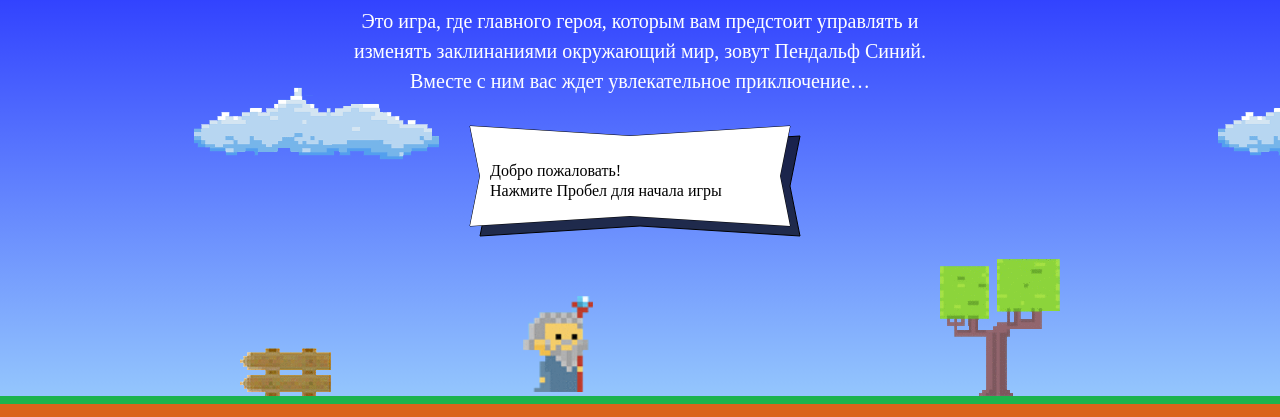
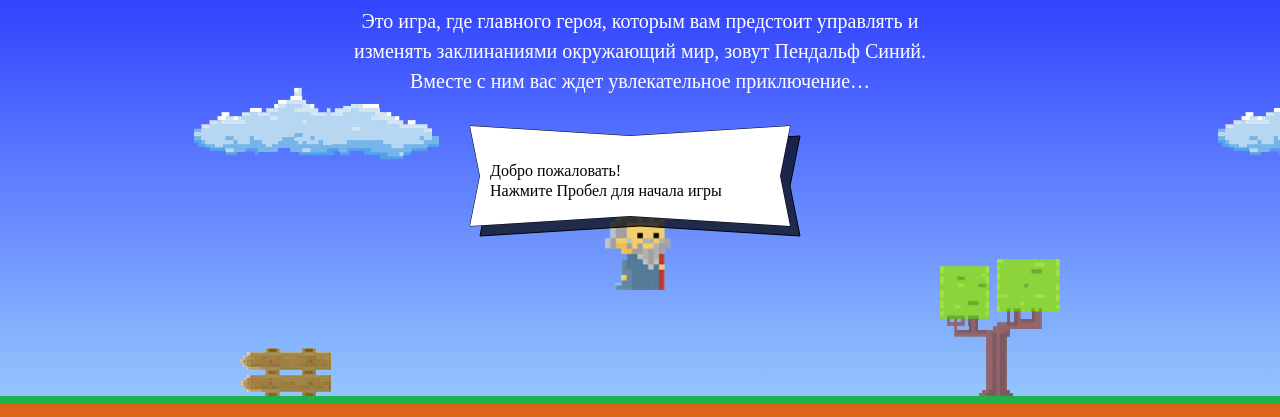
Before and after one commit to king-midas/431487-code-and-magick-19, a website: page index.html in a window 1280 px wide. Shown: the part 203-620 px from the top of the page. Drawn offline with Linux system fonts and the light colour scheme; a web font is replaced by a local one.

Commit message:
Исправляет вычисление WizardY, убирает промежуточную переменную wizardHeight, getFireballSpeed - теперь функция

```diff
--- a/index.html
+++ b/index.html
@@ -185,20 +185,21 @@
   var wizardSpeed = 3;
   var wizardWidth = 70;
 
-var getFireballSpeed = left ? 5 : 2;
+var getFireballSpeed = function (left) {
+  return left ? 5 : 2;
+}
 
   var getWizardHeight = function (width) {
-    var wizardHeight = (1.337 * width);
-    return wizardHeight;
+    return 1.337 * width;
   };
 
 var getWizardX = function (width) {
-  var wizardX = width / 2;
+  var wizardX = (width / 2) - (wizardWidth / 2);
   return wizardX;
-};
+}
 
 var getWizardY = function (height) {
-  var wizardY = ( height / 3 ) * 2;
+  var wizardY = height - ( height / 3 ) * 2;
   return wizardY;
 };
 </script>
```
